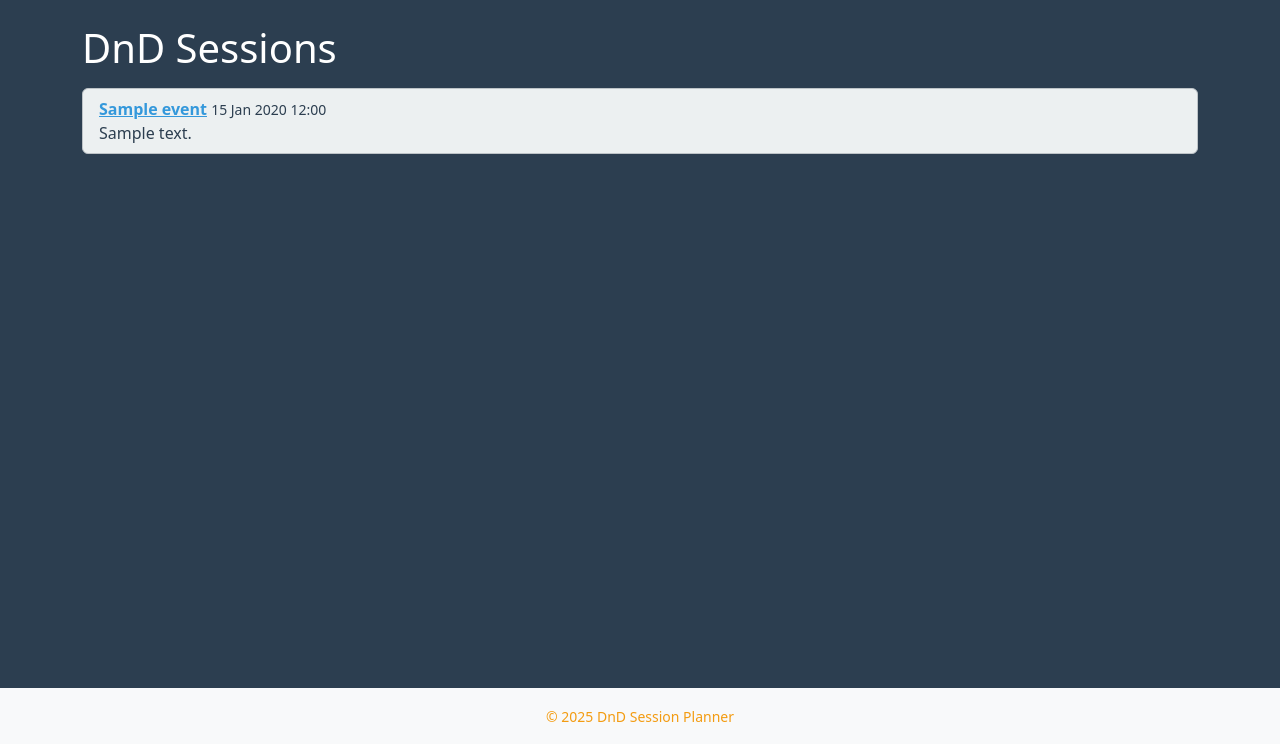
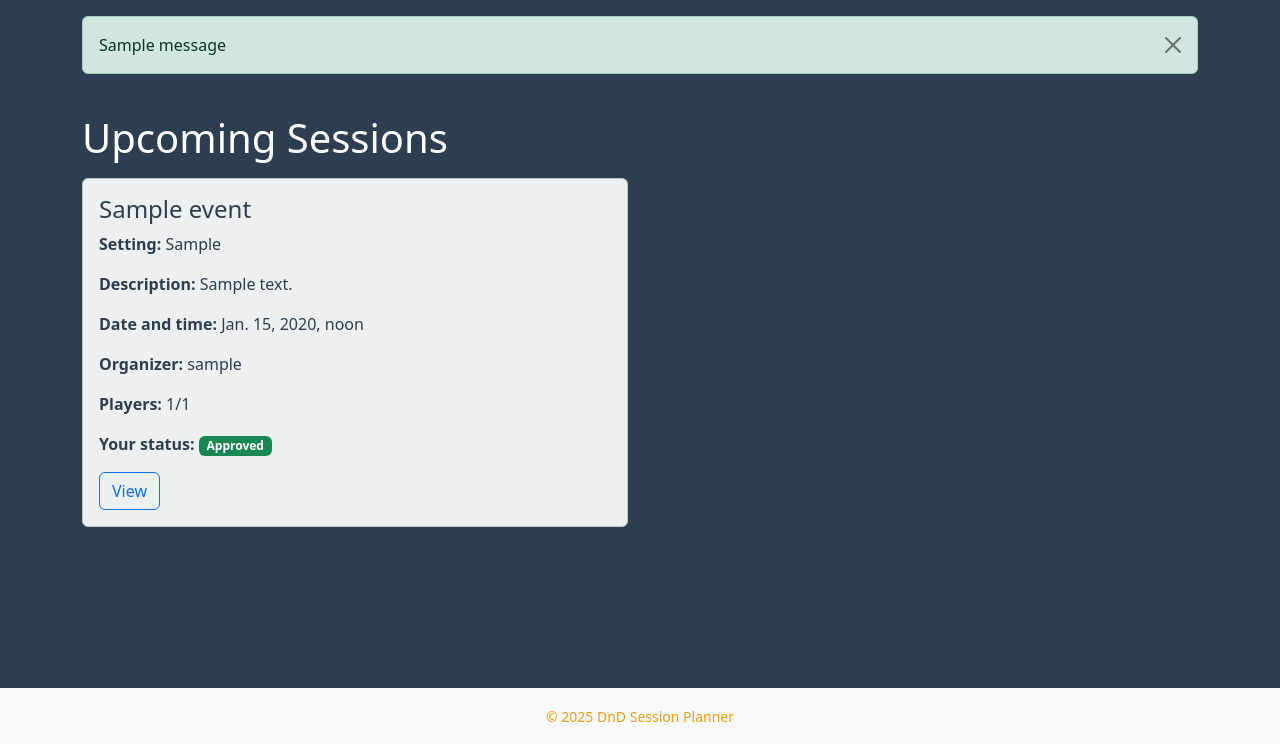
Before and after one commit to 3iM0ViY/dnd-session-planner, a Django app: page / in a window 1280 px wide. Shown: the part 56-800 px from the top of the page. Run offline with Django 5.2, Linux system fonts and the light colour scheme; a user stored in the database is signed in; tables that the repository leaves empty hold one stand-in row (values such as "Sample post"); one stand-in notice (Sample message) is shown.

Commit message:
feat:users joining

```diff
--- a/backend/base/models.py
+++ b/backend/base/models.py
@@ -1,5 +1,6 @@
 from django.db import models
 from django.contrib.auth.models import User
+from django.utils import timezone
 
 # Create your models here.
 
@@ -11,9 +12,36 @@ class Event(models.Model):
 	date_end = models.DateTimeField(blank=True, null=True)
 	online = models.BooleanField(default=True)
 	location = models.CharField(max_length=200, default="cafe/Discord server", blank=True, null=True)
-	# organizer = models.ForeignKey(User, on_delete=models.CASCADE, related_name="organized_events")
+	max_players = models.PositiveSmallIntegerField(default=3, blank=True, null=True,)
 	created = models.DateTimeField(auto_now_add=True, blank=True)
 	updated_at = models.DateTimeField(auto_now=True)
 
+	# DM who creates/organizes this event
+	organizer = models.ForeignKey(User, on_delete=models.CASCADE, related_name="organized_events", blank=True, null=True,)
+	# Approved players — linked only after DM approves
+	players = models.ManyToManyField(User, related_name="joined_events", through="EventRequest", blank=True, null=True,)
+
 	def __str__(self):
 		return f"{self.title} ({self.date_start.date() if self.date_start else 'TBD'})"
+
+	def has_space(self):
+		"""Check if the event still has room for new players."""
+		return self.players.count() < self.max_players if self.max_players else True
+
+class EventRequest(models.Model):
+    STATUS_CHOICES = [
+        ("pending", "Pending"),
+        ("approved", "Approved"),
+        ("rejected", "Rejected"),
+    ]
+
+    event = models.ForeignKey(Event, on_delete=models.CASCADE, related_name="requests")
+    user = models.ForeignKey(User, on_delete=models.CASCADE, related_name="event_requests")
+    status = models.CharField(max_length=10, choices=STATUS_CHOICES, default="pending")
+    created_at = models.DateTimeField(default=timezone.now)
+
+    class Meta:
+        unique_together = ("event", "user")  # One request per user per event
+
+    def __str__(self):
+        return f"{self.user.username} -> {self.event.title} ({self.status})"
--- a/backend/base/urls.py
+++ b/backend/base/urls.py
@@ -5,6 +5,7 @@ from . import views
 urlpatterns = [
 	path("", views.home, name='home'),
 	path('<int:event_id>/', views.single, name='single'),
+	path('event/<int:event_id>/join/', views.join_event, name="join_event"),
 	path('signup/', views.signup, name="signup"),
     path('login/', auth_views.LoginView.as_view(template_name="login.html", next_page="home"), name="login"),
     path('logout/', auth_views.LogoutView.as_view(next_page="home"), name="logout"),
--- a/backend/base/views.py
+++ b/backend/base/views.py
@@ -1,17 +1,41 @@
-from django.shortcuts import render, redirect
+from django.shortcuts import render, redirect, get_object_or_404
 from django.contrib.auth import login
+from django.contrib import messages
 from django.utils import timezone
-from .models import Event
+from .models import Event, EventRequest
 from .forms import SignUpForm
+from django.contrib.auth.decorators import login_required
 
 # Create your views here.
 
 def home(request):
-	events = Event.objects.all().order_by("-date_start")
-	return render(request, "index.html", {"events": events})
+	events = Event.objects.all().select_related("organizer").prefetch_related("requests", "players").order_by("-date_start")
+	data = []
+	for event in events:
+		request_status = None
+		if request.user.is_authenticated:
+			req = event.requests.filter(user=request.user).first()
+			if req:
+				request_status = req.status
+
+		data.append({
+			"event": event,
+			"slots_taken": event.players.count(),
+			"slots_total": event.max_players,
+			"request_status": request_status,
+		})
+	return render(request, "index.html", {"events": data})
 
 def single(request, event_id):
 	event = Event.objects.get(pk=event_id)
+	players = event.players.all()
+
+	request_status = None
+	if request.user.is_authenticated:
+		req = event.requests.filter(user=request.user).first()
+		if req:
+			request_status = req.status
+
 	if event and event.date_start:
 		time_remaining = event.date_start - timezone.now()
 		days = time_remaining.days
@@ -23,7 +47,9 @@ def single(request, event_id):
 			'days': days,
 			'hours': hours,
 			'minutes': minutes,
-			'seconds': seconds
+			'seconds': seconds,
+			'players': players,
+			'request_status': request_status,
 		}
 	else:
 		data = {
@@ -31,17 +57,44 @@ def single(request, event_id):
 			'days': 0,
 			'hours': 0,
 			'minutes': 0,
-			'seconds': 0
+			'seconds': 0,
+			'players': [],
+			'request_status': request_status,
 		}
 	return render(request, 'single.html', {'data': data})
 
 def signup(request):
-    if request.method == "POST":
-        form = SignUpForm(request.POST)
-        if form.is_valid():
-            user = form.save()
-            login(request, user)  # auto login after signup
-            return redirect("home")
-    else:
-        form = SignUpForm()
-    return render(request, "signup.html", {"form": form})
+	if request.method == "POST":
+		form = SignUpForm(request.POST)
+		if form.is_valid():
+			user = form.save()
+			login(request, user)  # auto login after signup
+			return redirect("home")
+	else:
+		form = SignUpForm()
+	return render(request, "signup.html", {"form": form})
+
+@login_required
+def join_event(request, event_id):
+	event = get_object_or_404(Event, pk=event_id)
+
+	# Organizer cannot join their own event
+	if event.organizer == request.user:
+		messages.error(request, "You are the organizer of this event.")
+		return redirect("single", event_id=event_id)
+
+	# Check if already requested
+	existing = EventRequest.objects.filter(event=event, user=request.user).first()
+	if existing:
+		messages.info(request, "You already requested to join this event.")
+		return redirect("single", event_id=event_id)
+
+	# Check capacity
+	if not event.has_space():
+		messages.error(request, "This event is full.")
+		return redirect("single", event_id=event_id)
+
+	# Create a new pending request
+	EventRequest.objects.create(event=event, user=request.user)
+	messages.success(request, "Your request has been sent to the organizer.")
+	return redirect("single", event_id=event_id)
--- a/backend/templates/base.html
+++ b/backend/templates/base.html
@@ -45,6 +45,18 @@
 <body>
     {% include "header.html" %}
 
+    {% if messages %}
+    <div class="container mt-3">
+		{% for message in messages %}
+			<div class="alert alert-{{ message.tags }} alert-dismissible fade show" role="alert">
+				{{ message }}
+				<button type="button" class="btn-close" data-bs-dismiss="alert"></button>
+			</div>
+		{% endfor %}
+    </div>
+    {% endif %}
+
+
     <main class="container py-4">
         {% block content %}{% endblock %}
     </main>
--- a/backend/templates/index.html
+++ b/backend/templates/index.html
@@ -1,18 +1,36 @@
 {% extends "base.html" %}
 {% block title %}All Sessions{% endblock %}
 {% block content %}
+<h1 class="mb-3">Upcoming Sessions</h1>
 
-  <h1 class="mb-3">DnD Sessions</h1>
-  <ul class="list-group">
-    {% for event in events %}
-      <li class="list-group-item">
-        <a href="{{event.id}}"><strong>{{ event.title }}</strong></a>
-        <small>{{ event.date_start|date:"d M Y H:i" }}</small><br>
-        {{ event.description }}
-      </li>
-    {% empty %}
-      <li class="list-group-item">No sessions yet.</li>
-    {% endfor %}
-  </ul>
+<div class="row">
+  {% for item in events %}
+    <div class="col-md-6">
+      <div class="card mb-4">
+        <div class="card-body">
+          <h4>{{ item.event.title }}</h4>
+          <p><strong>Setting:</strong> {{ item.event.game_setting }}</p>
+          <p><strong>Description:</strong> {{ item.event.description }}</p>
+          <p><strong>Date and time:</strong> {{ item.event.date_start }}</p>
+          <p><strong>Organizer:</strong> {{ item.event.organizer.username }}</p>
+          <p><strong>Players:</strong> {{ item.slots_taken }}/{{ item.slots_total }}</p>
 
+          {% if item.request_status %}
+            <p><strong>Your status:</strong>
+              {% if item.request_status == "pending" %}
+                <span class="badge bg-warning">Pending</span>
+              {% elif item.request_status == "approved" %}
+                <span class="badge bg-success">Approved</span>
+              {% elif item.request_status == "rejected" %}
+                <span class="badge bg-danger">Rejected</span>
+              {% endif %}
+            </p>
+          {% endif %}
+
+          <a href="{% url 'single' item.event.id %}" class="btn btn-outline-primary">View</a>
+        </div>
+      </div>
+    </div>
+  {% endfor %}
+</div>
 {% endblock %}
```
Also changed, not shown: backend/templates/single.html (+38 -0 lines), backend/base/migrations/0005_event_max_players_event_organizer_eventrequest_and_more.py (added).
